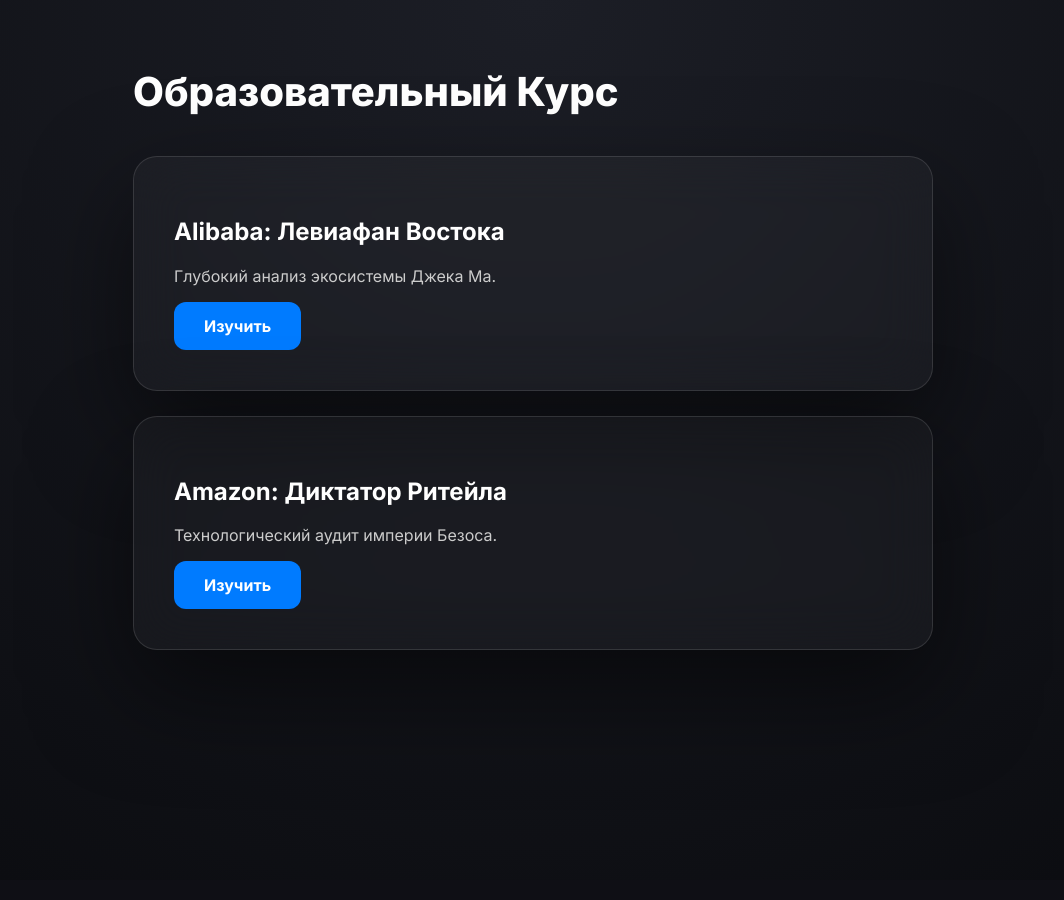
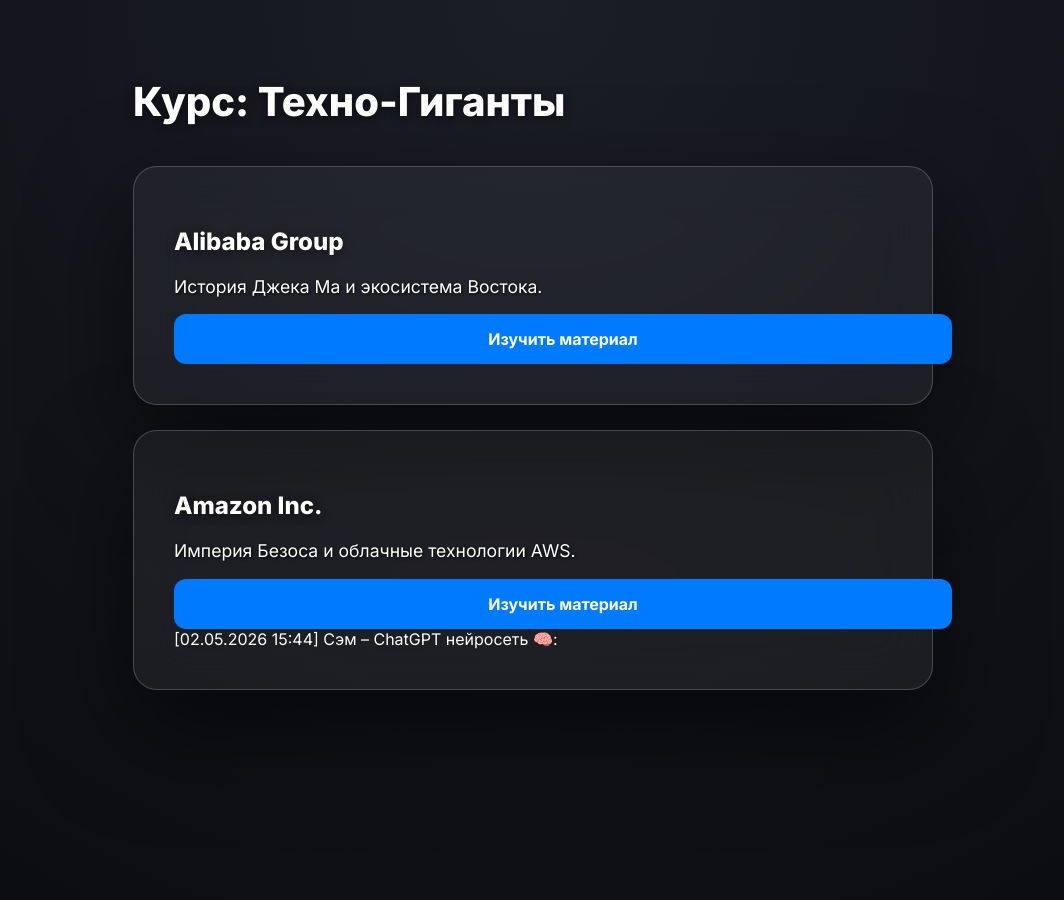
Before and after one commit to vi098275-debug/literate-octo-broccoli, a Flask app: page / in a window 1280 px wide. Shown: the whole page, without its empty margins (107-1171 px from the left). Before the commit the page ends 650 px from the top, so only its background shows below. Run offline with Flask 3, Linux system fonts and the light colour scheme; some libraries are stand-ins or nearby versions.

Commit message:
Update index.html

```diff
--- a/templates/index.html
+++ b/templates/index.html
@@ -2,51 +2,57 @@
 <html lang="ru">
 <head>
     <meta charset="UTF-8">
-    <title>Tech Analysis Platform</title>
+    <title>Главная — Обучение</title>
     <link href="https://fonts.googleapis.com/css2?family=Inter:wght@400;700;800&display=swap" rel="stylesheet">
     <!-- Либа для конфетти -->
     <script src="https://cdn.jsdelivr.net/npm/canvas-confetti@1.6.0/dist/confetti.browser.min.js"></script>
     <style>
-        :root { --glass: rgba(255, 255, 255, 0.03); --border: rgba(255, 255, 255, 0.12); --accent: #007bff; }
+        :root { --accent: #007bff; }
         body {
             background: radial-gradient(circle at top, #1c1e26 0%, #0b0c10 100%);
-            color: #ffffff; font-family: 'Inter', sans-serif; min-height: 100vh; margin: 0; padding: 40px 20px;
-            overflow-x: hidden;
+            color: #ffffff; font-family: 'Inter', sans-serif; min-height: 100vh; margin: 0; padding: 50px 20px;
         }
-        .container { max-width: 800px; margin: 0 auto; position: relative; }
+        .container { max-width: 800px; margin: 0 auto; }
 
-        /* СТИЛЬ ПЛАШЕК */
+        /* СТЕКЛЯННЫЕ ПЛАШКИ */
         .glass-card {
-            background: var(--glass); backdrop-filter: blur(25px); -webkit-backdrop-filter: blur(25px);
-            border: 1px solid var(--border); border-radius: 24px; padding: 40px; margin-bottom: 25px;
-            box-shadow: 0 40px 100px rgba(0,0,0,0.5);
-            transition: all 0.8s cubic-bezier(0.16, 1, 0.3, 1);
-            opacity: 0; transform: translateY(30px); animation: emerge 0.8s forwards;
+            background: rgba(255, 255, 255, 0.05);
+            backdrop-filter: blur(25px); -webkit-backdrop-filter: blur(25px);
+            border: 1px solid rgba(255, 255, 255, 0.2);
+            border-radius: 24px; padding: 40px; margin-bottom: 25px;
+            box-shadow: 0 40px 100px rgba(0,0,0,0.6);
+            transition: all 0.6s cubic-bezier(0.16, 1, 0.3, 1);
         }
-        @keyframes emerge { to { opacity: 1; transform: translateY(0); } }
 
         .hidden { display: none !important; }
-        .fade-out { opacity: 0; transform: scale(0.9) translateY(-20px); pointer-events: none; }
 
-        h1 { font-weight: 800; margin-bottom: 15px; }
-        .btn-main {
-            display: inline-block; background: var(--accent); color: white; text-decoration: none;
-            padding: 14px 30px; border-radius: 12px; font-weight: bold; transition: 0.3s; border: none; cursor: pointer;
+        /* ЧИТАЕМОСТЬ ТЕКСТА */
+        h1, h2 { font-weight: 800; color: #ffffff !important; text-shadow: 0 2px 10px rgba(0,0,0,0.5); }
+        p, li, label {
+            color: #ffffff !important;
+            text-shadow: 1px 1px 3px rgba(0,0,0,0.8);
+            font-size: 1.1rem;
         }
-        .btn-main:hover { background: #00a2ff; box-shadow: 0 0 20px rgba(0, 162, 255, 0.4); transform: translateY(-2px); }
 
-        /* ТЕСТОВАЯ СИСТЕМА */
-        .question-box { background: rgba(255,255,255,0.05); padding: 25px; border-radius: 18px; margin-bottom: 20px; border: 1px solid transparent; }
+        .btn-link {
+            display: inline-block; background: var(--accent); color: white !important;
+            text-decoration: none; padding: 15px 30px; border-radius: 12px; font-weight: bold;
+            border: none; cursor: pointer; transition: 0.3s; width: 100%; text-align: center;
+        }
+        .btn-link:hover { background: #00a2ff; transform: scale(1.02); box-shadow: 0 0 20px rgba(0, 123, 255, 0.4); }
+
+        /* ТЕСТОВАЯ СЕТКА */
+        .question-box { background: rgba(0,0,0,0.3); padding: 25px; border-radius: 15px; margin-bottom: 20px; border: 1px solid rgba(255,255,255,0.1); }
         .option {
-            display: block; padding: 15px; background: rgba(255,255,255,0.03);
-            border-radius: 10px; margin: 10px 0; cursor: pointer; transition: 0.3s; border: 1px solid rgba(255,255,255,0.1);
+            display: block; padding: 12px; margin: 8px 0; background: rgba(255,255,255,0.05);
+            border-radius: 10px; cursor: pointer; transition: 0.2s; border: 1px solid transparent;
         }
-        .option:hover { background: rgba(255,255,255,0.08); border-color: var(--accent); }
-        .option input { margin-right: 15px; transform: scale(1.2); }
+        .option:hover { background: rgba(255,255,255,0.1); border-color: var(--accent); }
+        .option input { margin-right: 12px; transform: scale(1.2); }
 
         /* ЛИВЕНЬ */
-        #rain-container { position: fixed; top: 0; left: 0; width: 100%; height: 100%; pointer-events: none; z-index: 1000; display: none; }
-        .drop { position: absolute; width: 1px; height: 25px; background: linear-gradient(to bottom, transparent, #fff); opacity: 0.3; animation: fall linear infinite; }
+        #rain-container { position: fixed; top: 0; left: 0; width: 100%; height: 100%; pointer-events: none; z-index: 100; display: none; }
+        .drop { position: absolute; width: 1px; height: 25px; background: white; opacity: 0.3; animation: fall linear infinite; }
         @keyframes fall { to { transform: translateY(100vh); } }
     </style>
 </head>
@@ -54,76 +60,78 @@
     <div id="rain-container"></div>
     <div class="container text-center">
 
-        <div id="main-header">
-            <h1 style="font-size: 2.5rem; margin-bottom: 40px;">Образовательный Курс</h1>
+        <div id="welcome-header">
+            <h1 style="font-size: 2.5rem; margin-bottom: 40px;">Курс: Техно-Гиганты</h1>
         </div>
 
-        <!-- Контейнер с плашками -->
+        <!-- Плашки компаний -->
         <div id="plates-container">
-            <div id="p-alibaba" class="glass-card text-start">
-                <h2>Alibaba: Левиафан Востока</h2>
-                <p style="color: #ccc;">Глубокий анализ экосистемы Джека Ма.</p>
-                <a href="/alibaba" class="btn-main">Изучить</a>
+            <div id="plate-alibaba" class="glass-card text-start">
+                <h2>Alibaba Group</h2>
+                <p>История Джека Ма и экосистема Востока.</p>
+                <a href="/alibaba" class="btn-link">Изучить материал</a>
             </div>
 
-            <div id="p-amazon" class="glass-card text-start">
-                <h2>Amazon: Диктатор Ритейла</h2>
-                <p style="color: #ccc;">Технологический аудит империи Безоса.</p>
-                <a href="/amazon" class="btn-main">Изучить</a>
-            </div>
+            <div id="plate-amazon" class="glass-card text-start">
+                <h2>Amazon Inc.</h2>
+                <p>Империя Безоса и облачные технологии AWS.</p>
+                <a href="/amazon" class="btn-link">Изучить материал</a>
+                [02.05.2026 15:44] Сэм – ChatGPT нейросеть 🧠: </div>
         </div>
 
-        <!-- Плашка повторения -->
+        <!-- ОКНО ПОВТОРЕНИЯ (Появится, если обе плашки скрыты) -->
         <div id="review-zone" class="glass-card hidden text-start">
-            <h1>Все материалы изучены! 🧠</h1>
-            <p>Краткое повторение перед финальным тестом:</p>
-            <ul style="line-height: 1.8; color: #cbd5e1;">
-                <li><b>Alibaba:</b> 17 друзей в квартире, Taobao без комиссий, Alipay для доверия, 583к заказов/сек.</li>
-                <li><b>Amazon:</b> Книги как старт, AWS держит пол-интернета, Anticipatory Shipping предсказывает заказ.</li>
+            <h1>Материал усвоен! 🧠</h1>
+            <p>Вспомни базу перед тестом:</p>
+            <ul style="color: #ffffff;">
+                <li><b>Alibaba:</b> 1999г, Таобао (0% комиссии), Алипей для доверия, 583к заказов/сек.</li>
+                <li><b>Amazon:</b> Книги (логистика), AWS держит пол-интернета, Anticipatory Shipping.</li>
             </ul>
-            <button class="btn-main" style="width: 100%;" onclick="startTest()">ПЕРЕЙТИ К ТЕСТУ</button>
+            <button class="btn-link" onclick="startTest()">ПРОЙТИ ФИНАЛЬНЫЙ ТЕСТ</button>
         </div>
 
-        <!-- Тест -->
+        <!-- ЗОНА ТЕСТА -->
         <div id="test-zone" class="glass-card hidden text-start">
-            <h1>Итоговое тестирование</h1>
-            <div id="quiz-content"></div>
-            <button class="btn-main" style="width: 100%;" onclick="checkResults()">УЗНАТЬ РЕЗУЛЬТАТ</button>
+            <h1>Тестирование</h1>
+            <div id="quiz-content">
+                <!-- Сюда JS вставит вопросы -->
+            </div>
+            <button class="btn-link" onclick="checkTest()">УЗНАТЬ МОЙ БАЛЛ</button>
         </div>
 
-        <!-- Результат -->
+        <!-- ФИНАЛЬНЫЙ ЭКРАН -->
         <div id="result-zone" class="glass-card hidden">
             <h1 id="res-title"></h1>
-            <div id="res-score" style="font-size: 5rem; font-weight: 800; color: var(--accent);">0%</div>
-            <p id="res-desc" style="font-size: 1.2rem; margin-bottom: 30px;"></p>
-            <div style="display: flex; gap: 15px; justify-content: center;">
-                <button class="btn-main" id="retry-btn" onclick="location.reload()">ПЕРЕПРОЙТИ</button>
-                <button class="btn-main" style="background: #444;" onclick="resetAll()">СБРОСИТЬ ВСЁ</button>
-            </div>
+            <div id="res-score" style="font-size: 5rem; font-weight: 800; color: #00a2ff; margin: 20px 0;"></div>
+            <p id="res-desc" style="margin-bottom: 30px;"></p>
+            <button class="btn-link" onclick="location.reload()">НАЧАТЬ ЗАНОВО</button>
         </div>
     </div>
 
     <script>
+        // ВОПРОСЫ ПО ТВОЕМУ ТЕКСТУ
         const questions = [
-            { q: "Где Джек Ма основал Alibaba в 1999 году?", a: ["В гараже", "В своей квартире", "В Технопарке"], c: 1 },
-            { q: "Почему Taobao победил eBay в Китае?", a: ["Бесплатная доставка", "Отсутствие комиссий для продавцов", "Госзаказ"], c: 1 },
-            { q: "Какую проблему решил Alipay в 2004 году?", a: ["Скорость оплаты", "Недоверие между сторонами", "Кредитование"], c: 1 },
-            { q: "Сколько заказов в секунду обрабатывает Alibaba в пик?", a: ["100 000", "583 000", "50 000"], c: 1 },
-            { q: "Что гарантирует площадка Tmall?", a: ["Самую низкую цену", "Подлинность брендов", "Бесплатный возврат"], c: 1 },
-            { q: "Почему Безос начал продажи именно с книг?", a: ["Легко каталогизировать и доставлять", "Он был издателем", "Книги не ломались"], c: 0 },
-            { q: "Что случится, если облако AWS внезапно отключится?", a: ["Ничего", "Упадёт пол-интернета", "Amazon закроется"], c: 1 },
-            { q: "Какая доля товаров на Amazon от сторонних продавцов?", a: ["10%", "Более 60%", "95%"], c: 1 },
-            { q: "Как называется система предсказания заказов в Amazon?", a: ["Fast Move", "Anticipatory Shipping", "Quick Send"], c: 1 },
-            { q: "Сколько Amazon инвестирует в R&D (разработки) ежегодно?", a: ["Более $10 млрд", "Более $40 млрд", "$5 млрд"], c: 1 }
+            { q: "Где Джек Ма основал Alibaba в 1999 году?", a: ["В офисе", "В своей квартире", "В гараже"], c: 1 },
+            { q: "Почему Taobao победил eBay в Китае?", a: ["Быстрая доставка", "0% комиссии для продавцов", "Низкие цены"], c: 1 },
+            { q: "Что решила система Alipay в 2004 году?", a: ["Скорость интернета", "Недоверие между сторонами", "Налоги"], c: 1 },
+            { q: "Сколько заказов в секунду обрабатывает Alibaba в пик?", a: ["100к", "583к", "1млн"], c: 1 },
+            { q: "Что гарантирует Tmall?", a: ["Скидки", "Подлинность брендов", "Бесплатную еду"], c: 1 },
+            { q: "Почему Безос начал именно с книг?", a: ["Любил читать", "Легко доставлять и каталогизировать", "Знал авторов"], c: 1 },
+            { q: "Что будет, если упадет AWS?", a: ["Ничего", "Упадет пол-интернета (Netflix, Reddit)", "Amazon закроется"], c: 1 },
+            { q: "Сколько товаров на Amazon от сторонних продавцов?", a: ["30%", "60%", "90%"], c: 1 },
+            { q: "Как называется система предсказания покупок Amazon?", a: ["Future Send", "Anticipatory Shipping", "Smart Box"], c: 1 },
+            { q: "Сколько Amazon тратит на разработки (R&D) в год?", a: ["$10 млрд", "$40 млрд", "$80 млрд"], c: 1 }
         ];
 
         window.onload = () => {
             const ali = localStorage.getItem('ali_done');
             const amz = localStorage.getItem('amz_done');
-            if(ali) document.getElementById('p-alibaba').classList.add('hidden');
-            if(amz) document.getElementById('p-amazon').classList.add('hidden');
+
+            if(ali) document.getElementById('plate-alibaba').classList.add('hidden');
+            if(amz) document.getElementById('plate-amazon').classList.add('hidden');
+
             if(ali && amz) {
-                document.getElementById('main-header').classList.add('hidden');
+                document.getElementById('welcome-header').classList.add('hidden');
                 document.getElementById('review-zone').classList.remove('hidden');
             }
         }
@@ -134,34 +142,37 @@
             let html = '';
             questions.forEach((q, i) => {
                 html += `<div class="question-box"><p><b>${i+1}. ${q.q}</b></p>`;
-                q.a.forEach((opt, oi) => {html += `<label class="option"><input type="radio" name="q${i}" value="${oi}"> ${opt}</label>`;
+                q.a.forEach((opt, oi) => {
+                    html += `<label class="option"><input type="radio" name="q${i}" value="${oi}"> ${opt}</label>`;
                 });
                 html += `</div>`;
             });
             document.getElementById('quiz-content').innerHTML = html;
         }
 
-        function checkResults() {
+        function checkTest() {
             let score = 0;
             questions.forEach((q, i) => {
                 const sel = document.querySelector(`input[name="q${i}"]:checked`);
-                if(sel && parseInt(sel.value) === q.c) score++;
+[02.05.2026 15:44] Сэм – ChatGPT нейросеть 🧠: if(sel && parseInt(sel.value) === q.c) score++;
             });
+
             const p = (score / questions.length) * 100;
             document.getElementById('test-zone').classList.add('hidden');
-            document.getElementById('result-zone').classList.remove('hidden');
+            const resZone = document.getElementById('result-zone');
+            resZone.classList.remove('hidden');
             document.getElementById('res-score').innerText = p + '%';
 
             if(p === 100) {
-                document.getElementById('res-title').innerText = "УСПЕХ!";
-                document.getElementById('res-desc').innerText = "Ты усвоил материал как бог ритейла. Конфетти в твою честь!";
+                document.getElementById('res-title').innerText = "КРАСАВА! 100%";
+                document.getElementById('res-desc').innerText = "Ты выучил всё! Лови конфетти!";
                 confetti({ particleCount: 200, spread: 100, origin: { y: 0.6 } });
             } else if (p >= 70) {
-                document.getElementById('res-title').innerText = "МАТЕРИАЛ УСВОЕН";
-                document.getElementById('res-desc').innerText = "Хороший результат, но до идеала не хватило чуть-чуть!";
+                document.getElementById('res-title').innerText = "ХОРОШО!";
+                document.getElementById('res-desc').innerText = "Материал усвоен, но есть куда расти.";
             } else {
                 document.getElementById('res-title').innerText = "НЕ УСВОЕНО";
-                document.getElementById('res-desc').innerText = "Этот ливень — слезы твоих упущенных знаний. Повтори материал.";
+                document.getElementById('res-desc').innerText = "Ливень грусти... Попробуй еще раз.";
                 startRain();
             }
         }
@@ -169,16 +180,14 @@
         function startRain() {
             const container = document.getElementById('rain-container');
             container.style.display = 'block';
-            for(let i=0; i<80; i++) {
-                let drop = document.createElement('div');
-                drop.className = 'drop';
-                drop.style.left = Math.random()*100+'vw';
-                drop.style.animationDuration = Math.random()+0.4+'s';
-                container.appendChild(drop);
+            for(let i=0; i<100; i++){
+                let d = document.createElement('div');
+                d.className = 'drop';
+                d.style.left = Math.random()*100+'vw';
+                d.style.animationDuration = Math.random()+0.5+'s';
+                container.appendChild(d);
             }
         }
-
-        function resetAll() { localStorage.clear(); location.reload(); }
     </script>
 </body>
 </html>
```
